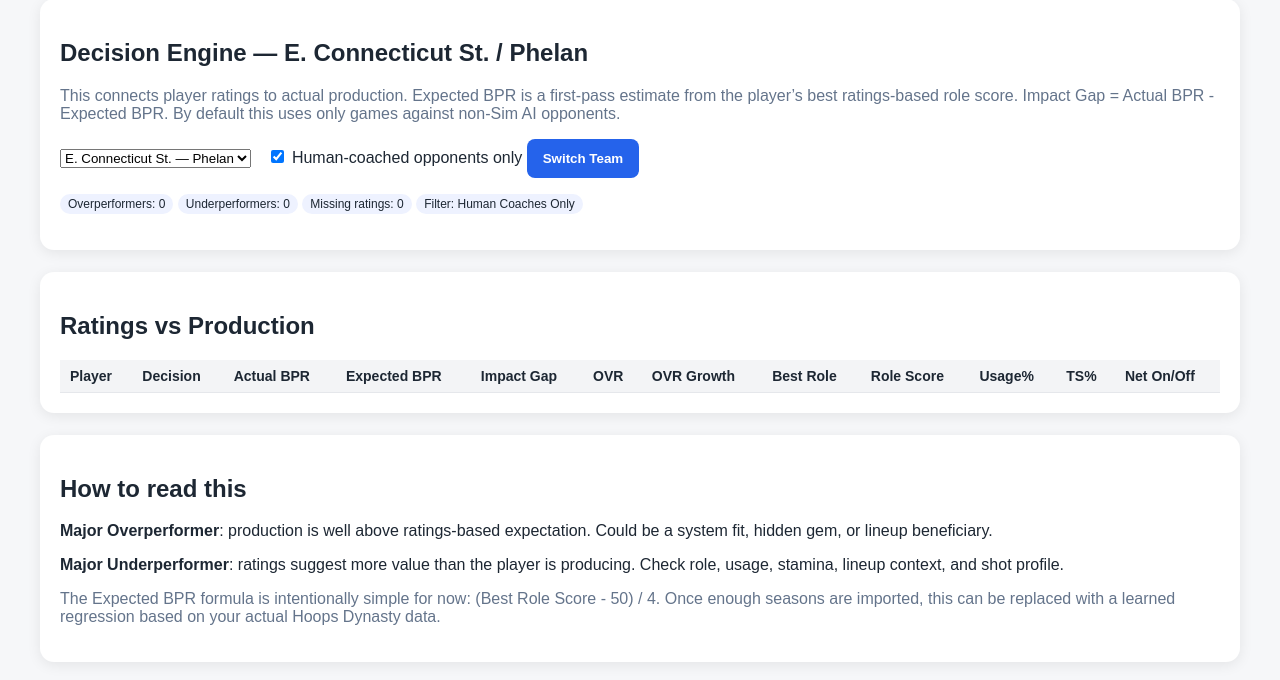
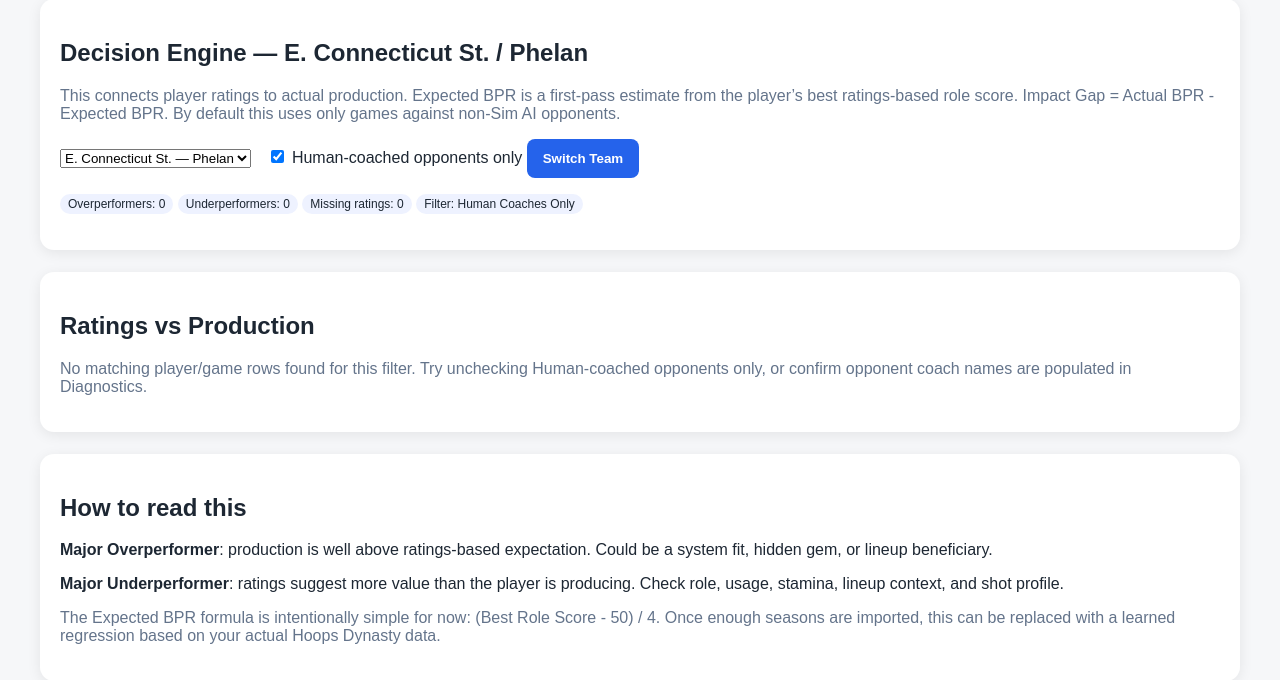
Before and after one commit to mercerreynolds-rgb/hoops-dynasty-analytics, a FastAPI app: page /decision in a window 1280 px wide. Shown: the part 83-763 px from the top of the page. Run offline with FastAPI, Linux system fonts and the light colour scheme; lists and menus that the app fills with data are empty.

Commit message:
Add files via upload

```diff
--- a/app/main.py
+++ b/app/main.py
@@ -752,10 +752,17 @@ def build_decision_engine_rows(session: Session, team: str, human_only: bool = F
     impacts = session.exec(select(PlayerImpact).where(PlayerImpact.team == team)).all()
 
     if human_only:
-        human_game_ids = {
-            g.id for g in session.exec(select(Game)).all()
-            if g.team == team and g.opponent_coach and g.opponent_coach != "Sim AI"
-        }
+        human_game_ids = set()
+        for g in session.exec(select(Game)).all():
+            if g.away_team == team:
+                opp_coach = (g.home_coach or "").strip()
+                if opp_coach and opp_coach != "Sim AI":
+                    human_game_ids.add(g.id)
+            elif g.home_team == team:
+                opp_coach = (g.away_coach or "").strip()
+                if opp_coach and opp_coach != "Sim AI":
+                    human_game_ids.add(g.id)
+
         stats = [s for s in stats if s.game_id in human_game_ids]
         impacts = [i for i in impacts if i.game_id in human_game_ids]
 
--- a/app/templates/decision.html
+++ b/app/templates/decision.html
@@ -31,6 +31,7 @@
 
 <div class="card">
   <h2>Ratings vs Production</h2>
+  {% if rows %}
   <table>
     <tr>
       <th>Player</th>
@@ -63,6 +64,9 @@
     </tr>
     {% endfor %}
   </table>
+  {% else %}
+  <p class="muted">No matching player/game rows found for this filter. Try unchecking Human-coached opponents only, or confirm opponent coach names are populated in Diagnostics.</p>
+  {% endif %}
 </div>
 
 <div class="card">
```
Also changed, not shown: README.md.
